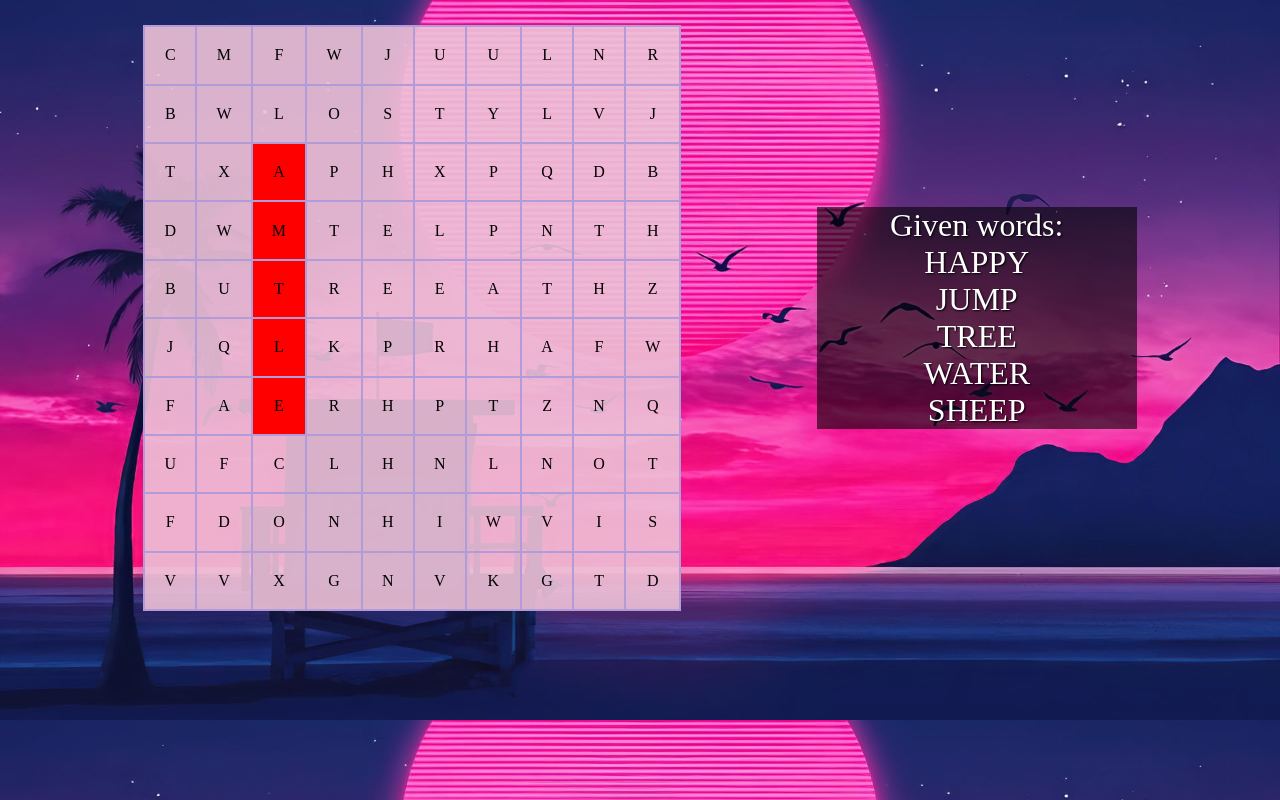
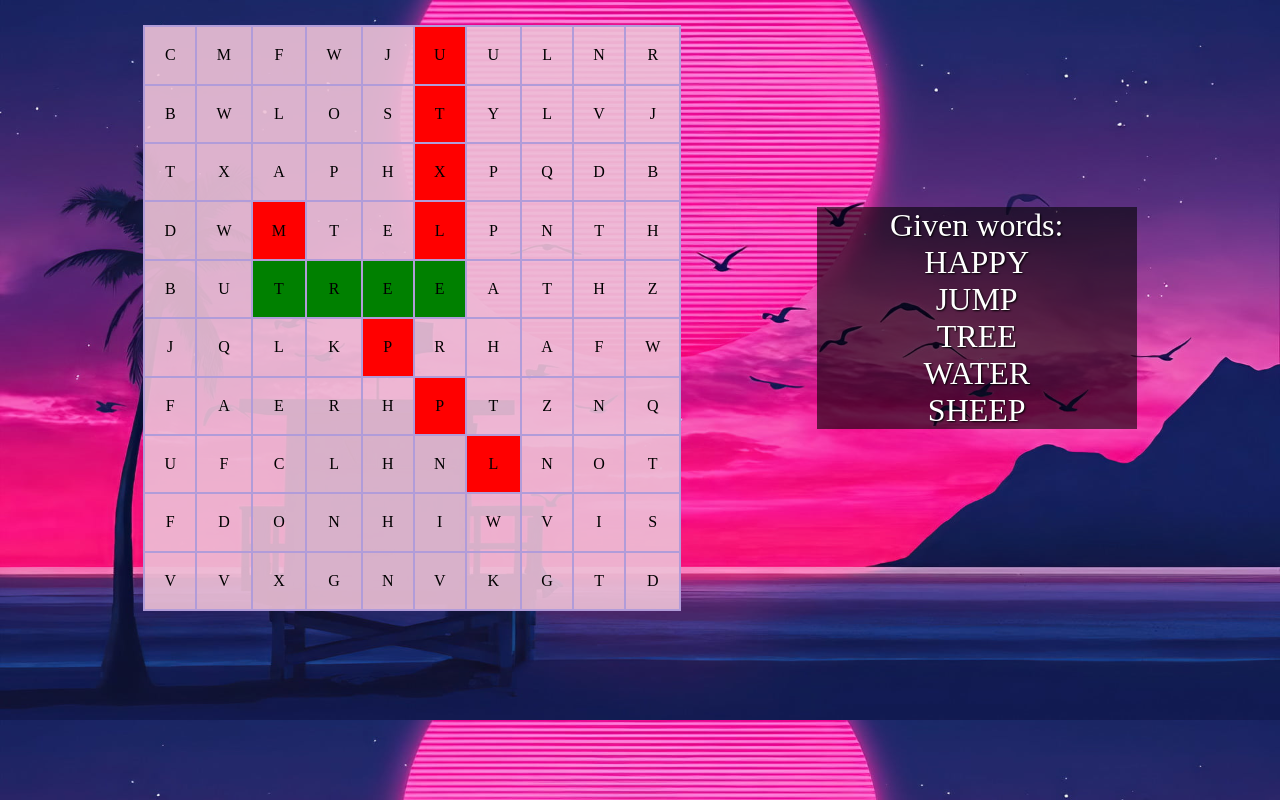
Before and after one commit to odilijus-grinkas/zodziu_zaidimas, a plain HTML site: page index.html in a window 1280 px wide. Drawn offline with Linux system fonts and the light colour scheme.

Commit message:
cool stuff, need game variations to be fixed

```diff
--- a/app/sprendimas/sprendimas.js
+++ b/app/sprendimas/sprendimas.js
@@ -1,5 +1,4 @@
-// imports
-
+import { compareWords } from "./sprendimasCompare.js";
 // list of window elements..
 const windows = document.getElementsByClassName("window");
 
@@ -10,7 +9,7 @@ const windows = document.getElementsByClassName("window");
  * @param {number} direction 1 - Horizontal, 2 - Vertical 3- Diagonal
  * @param {string} word the word we're guessing
  */
-function sprendimas(x, y, direction, word) {
+function sprendimas(x, y, direction, word, wordSolutions) {
   let nodes = [];
   let useX = 0;
   let useY = 0;
@@ -32,13 +31,12 @@ function sprendimas(x, y, direction, word) {
       nodes.push(letterFinder(x + useX * i, y + useY * i));
     } else continue;
   }
-  addClasses(nodes, true); // use word comparison function here instead
+  addClasses(nodes, compareWords(nodes,wordSolutions));
 }
 
 function addClasses(nodes, mistake = true) {
   let className = "wrong";
   if (!mistake) {
-    // use word comparison function here instead
     className = "correct";
   }
   for (let node of nodes) {
--- /dev/null
+++ b/app/sprendimas/sprendimasCompare.js
@@ -0,0 +1,20 @@
+/**
+ * Returns true if selected word in nodes equals one of the wordSolutions
+ * @param {Document.node} nodes
+ * @param {string} wordSolutions
+ * @returns
+ */
+function compareWords(nodes,wordSolutions){
+  let selectedWord = '';
+  let mistake = true;
+  for (let node of nodes){
+    selectedWord += node.innerHTML;
+  }
+  for (let word of wordSolutions){
+    if (word == selectedWord){
+      mistake = false;
+    }
+  }
+  return mistake;
+}
+export{compareWords}
--- a/app/zaidimas.js
+++ b/app/zaidimas.js
@@ -16,4 +16,6 @@ let words = firstGame()[1]
 addLetters(letters,document.getElementsByClassName("window"))
 addWords(document.getElementsByClassName("given_word"),words)
 // Play Game
-sprendimas(3,3,2,"Happy");
+sprendimas(5,3,1,"Tree",firstGame()[1]);
+sprendimas(4,3,3,"Hello",firstGame()[1]);
+sprendimas(1,6,2,"Sheep",firstGame()[1]);
--- a/css/lenta.css
+++ b/css/lenta.css
@@ -39,8 +39,6 @@ body{
 }
 .correct{
     background-color: green;
-    background-color: rgba(238, 193, 216, 0.9);
-    border: 2px solid rgb(177, 156, 217);
 }
 .lentele{
     margin-top: 2%;
```
